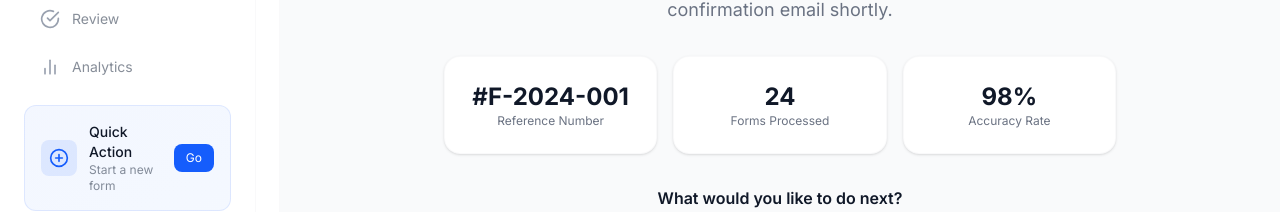
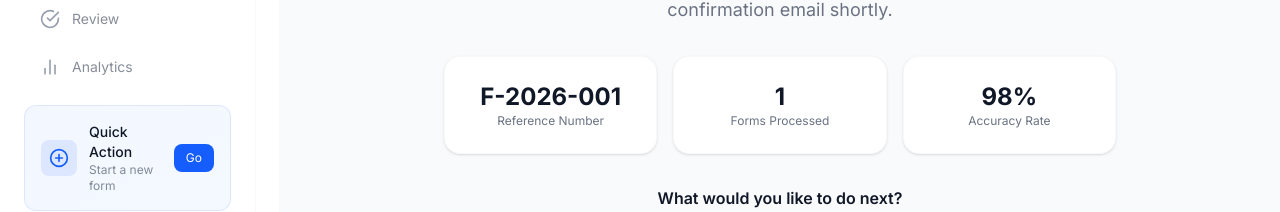
Before and after one commit to akansha1511/FormaAI, a React (Vite) app in the folder frontend/: page /success in a window 1280 px wide. Shown: the part 388-600 px from the top of the page. Built offline with nearby package versions, Linux system fonts and the light colour scheme.

Commit message:
Enhance Success page with dynamic data and handlers
Updated Success component to include dynamic reference number and forms processed count. Added feedback and PDF download handlers.

```diff
--- a/frontend/src/pages/Success.jsx
+++ b/frontend/src/pages/Success.jsx
@@ -1,3 +1,4 @@
+// src/pages/Success.jsx
 import React, { useEffect, useState } from 'react';
 import { Link } from 'react-router-dom';
 import { motion } from 'framer-motion';
@@ -11,15 +12,44 @@ import {
 } from 'react-icons/fi';
 import Button from '../components/Button';
 import Card from '../components/Card';
+import { useAuth } from '../context/AuthContext';
+import { useForm } from '../context/FormContext';
+
+//  Helper functions
+const getFormCounter = () => {
+    return parseInt(localStorage.getItem('formCount') || '0');
+};
+
+const getReferenceNumber = () => {
+    const year = new Date().getFullYear();
+    const count = getFormCounter() + 1;
+    return `F-${year}-${String(count).padStart(3, '0')}`;
+};
 
 const Success = () => {
     const [showConfetti, setShowConfetti] = useState(true);
+    const { user } = useAuth();
+    const { formData, extractedData, resetForm } = useForm();
 
     useEffect(() => {
-        // Hide confetti after animation
+        console.log('Success page loaded! 🎉');
         const timer = setTimeout(() => setShowConfetti(false), 4000);
         return () => clearTimeout(timer);
     }, []);
+
+    const handleShareFeedback = () => {
+        console.log('Share Feedback clicked');
+        alert('📝 Share your feedback!\n\nWe\'d love to hear your thoughts about Forma AI.');
+    };
+
+    const handleDownloadPDF = () => {
+        console.log('Download PDF clicked');
+        alert('📄 PDF download will be available soon!\n\nYour form summary will be downloaded as a PDF.');
+    };
+
+    //  Get dynamic stats
+    const formsProcessed = getFormCounter() + 1;
+    const referenceNumber = getReferenceNumber();
 
     return (
         <div className="max-w-2xl mx-auto py-12 text-center">
@@ -63,8 +93,9 @@ const Success = () => {
                                 delay: Math.random() * 2,
                                 ease: "easeOut"
                             }}
-                            className={`absolute w-3 h-3 rounded-full ${['bg-red-500', 'bg-blue-500', 'bg-green-500', 'bg-yellow-500', 'bg-purple-500', 'bg-pink-500', 'bg-cyan-500'][Math.floor(Math.random() * 7)]
-                                }`}
+                            className={`absolute w-3 h-3 rounded-full ${
+                                ['bg-red-500', 'bg-blue-500', 'bg-green-500', 'bg-yellow-500', 'bg-purple-500', 'bg-pink-500', 'bg-cyan-500'][Math.floor(Math.random() * 7)]
+                            }`}
                         />
                     ))}
                 </div>
@@ -84,21 +115,29 @@ const Success = () => {
                 </p>
             </motion.div>
 
-            {/* Stats Cards */}
+            {/*  UPDATED Stats Cards with Dynamic Data */}
             <motion.div
                 initial={{ opacity: 0, y: 20 }}
                 animate={{ opacity: 1, y: 0 }}
                 transition={{ delay: 0.6 }}
                 className="grid sm:grid-cols-3 gap-4 mt-8"
             >
+                {/*  Dynamic Reference Number */}
                 <Card className="p-4 text-center">
-                    <p className="text-2xl font-bold text-gray-900">#F-2024-001</p>
+                    <p className="text-2xl font-bold text-gray-900">
+                        {referenceNumber}
+                    </p>
                     <p className="text-xs text-gray-500">Reference Number</p>
                 </Card>
+
+                {/*  Dynamic Forms Processed */}
                 <Card className="p-4 text-center">
-                    <p className="text-2xl font-bold text-gray-900">24</p>
+                    <p className="text-2xl font-bold text-gray-900">
+                        {formsProcessed}
+                    </p>
                     <p className="text-xs text-gray-500">Forms Processed</p>
                 </Card>
+
                 <Card className="p-4 text-center">
                     <p className="text-2xl font-bold text-gray-900">98%</p>
                     <p className="text-xs text-gray-500">Accuracy Rate</p>
@@ -132,7 +171,11 @@ const Success = () => {
                             <p className="text-sm font-medium text-gray-700">View All Forms</p>
                         </Card>
                     </Link>
-                    <Card hoverable className="p-4 text-center h-full">
+                    <Card
+                        hoverable
+                        className="p-4 text-center h-full cursor-pointer"
+                        onClick={handleShareFeedback}
+                    >
                         <FiShare2 className="w-8 h-8 text-blue-600 mx-auto mb-2" />
                         <p className="text-sm font-medium text-gray-700">Share Feedback</p>
                     </Card>
@@ -148,7 +191,7 @@ const Success = () => {
             >
                 <Button
                     variant="primary"
-                    onClick={() => window.print()}
+                    onClick={handleDownloadPDF}
                     className="shadow-lg shadow-blue-500/25"
                 >
                     <FiDownload className="mr-2" />
```
